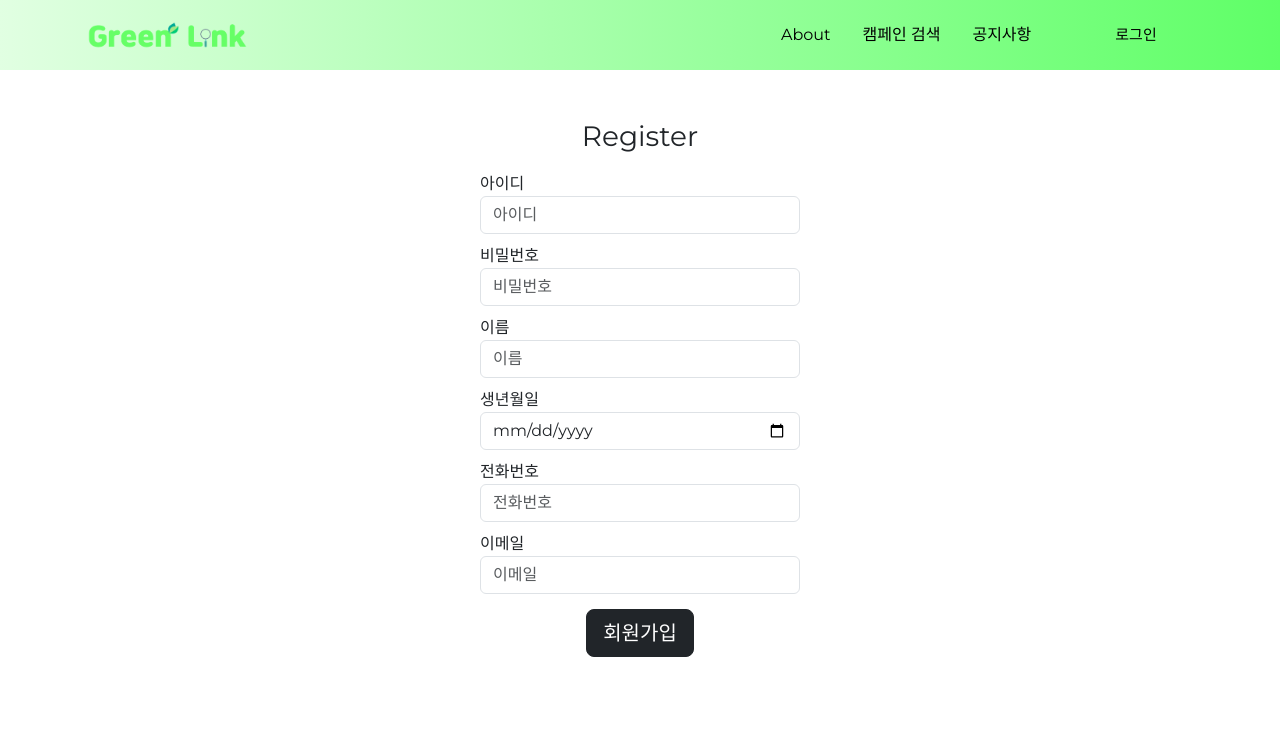
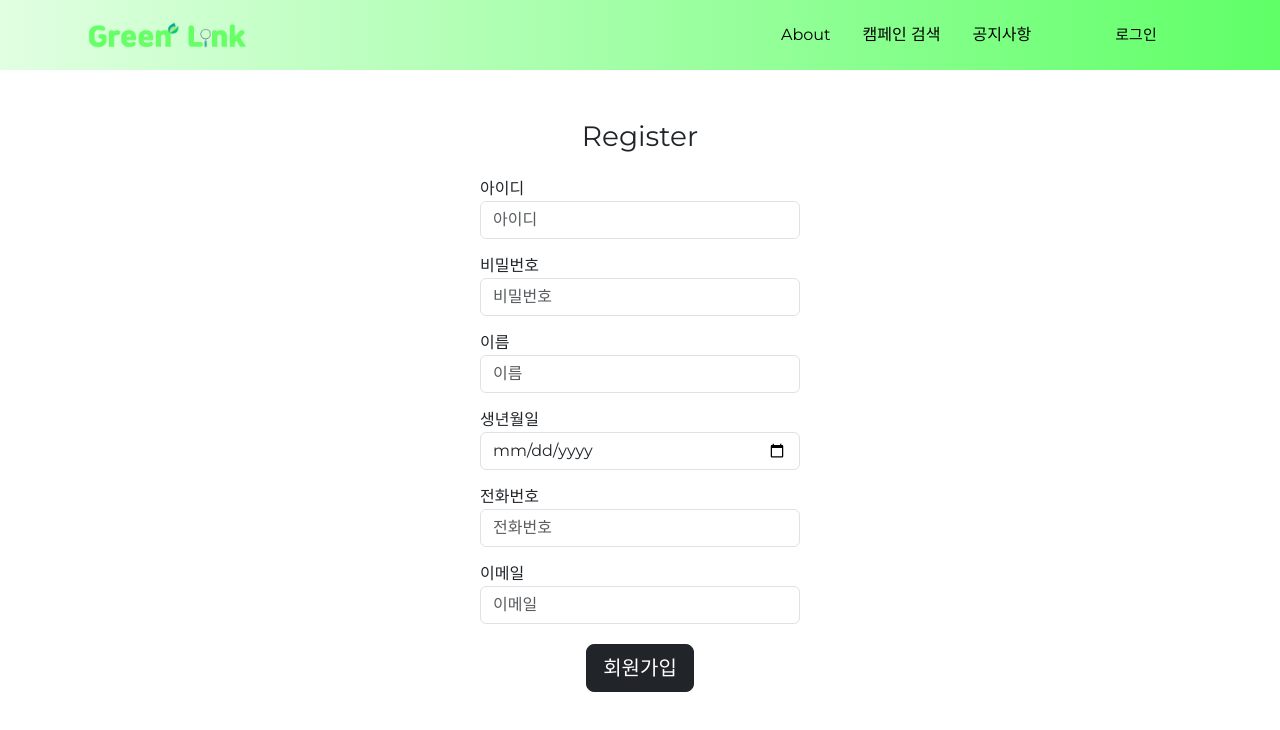
Before and after one commit to Team-Jenga/GREENLINK-Client, a React (Create React App) app in the folder frontend/: page /register in a window 1280 px wide. Shown: the top 730 px of the page. Built offline with nearby package versions, Linux system fonts and the light colour scheme.

Commit message:
Modify css

```diff
--- a/frontend/src/css/Login.css
+++ b/frontend/src/css/Login.css
@@ -3,6 +3,7 @@
     justify-content: center;
     align-items: center;
     margin-top: 100px;
+    margin-bottom: 300px;
 }
 
 .login-form {
@@ -14,20 +15,18 @@
     padding-right: 10px;
 }
 
-.form-group {
+.login-form .form-group {
     width: 100%;
-    margin-top: 10px;
+    margin-top: 15px;
 }
 
-.btn {
+.login-form .btn {
     margin-top: 15px;
 }
 
 .bot {
     margin-top: 20px;
     width: 100%;
-    text-decoration: none;
-    color: black;
 }
 
 .bot-right {
--- a/frontend/src/css/Navbar.css
+++ b/frontend/src/css/Navbar.css
@@ -18,7 +18,7 @@
 
 .my-nav-menu {
     display: grid;
-    grid-template-columns: repeat(3, auto);
+    grid-template-columns: repeat(4, auto);
     list-style: none;
     text-align: center;
     width: 50vw;
--- a/frontend/src/css/Register.css
+++ b/frontend/src/css/Register.css
@@ -3,6 +3,7 @@
     justify-content: center;
     align-items: center;
     margin-top: 50px;
+    margin-bottom: 100px;
 }
 
 .register-form {
@@ -14,7 +15,11 @@
     padding-right: 40px;
 }
 
-.form-group {
+.register-form .form-group {
     width: 100%;
-    margin-top: 10px;
+    margin-top: 15px;
 }
+
+.register-form .btn {
+    margin-top: 20px;
+}
```
